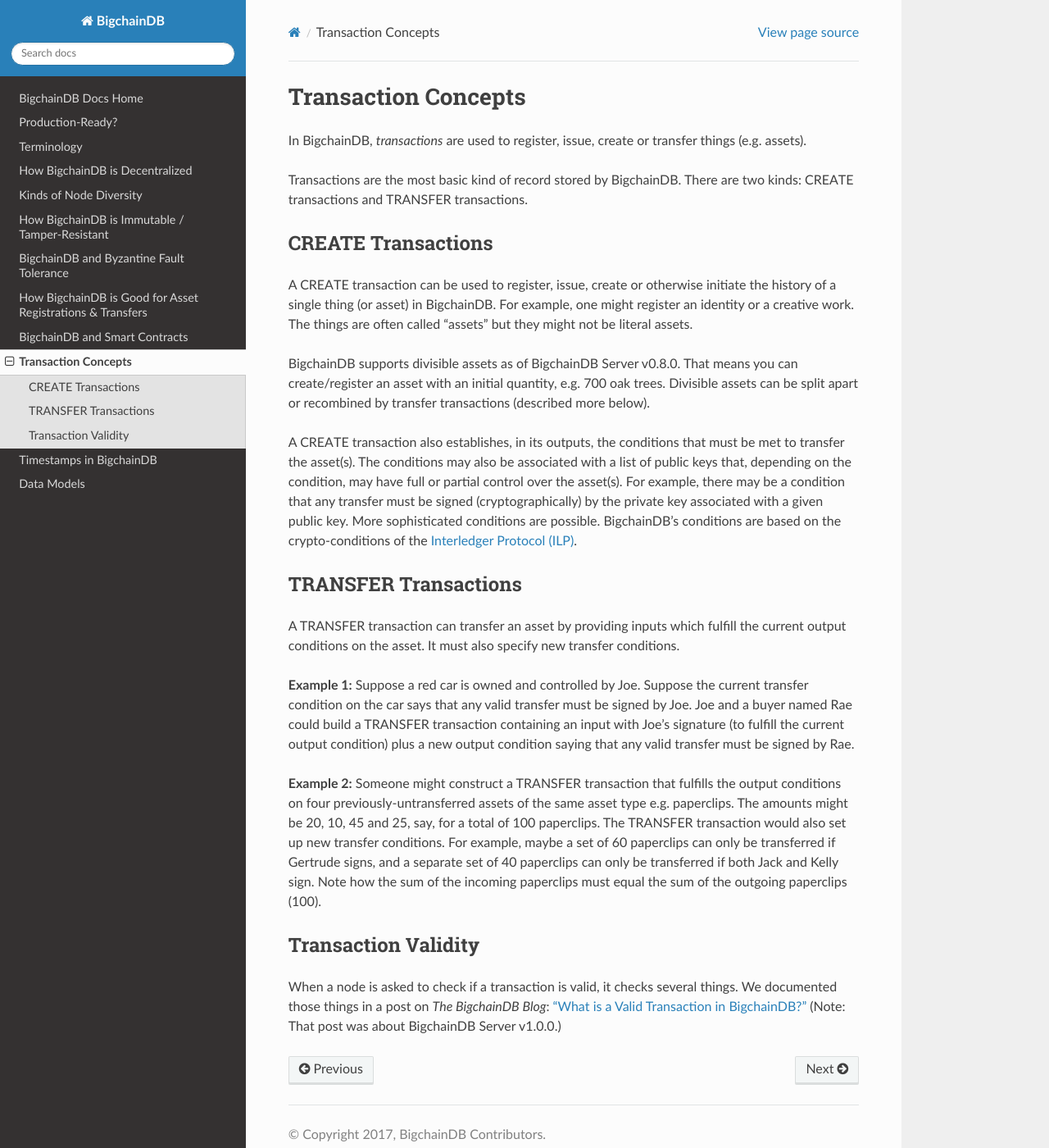
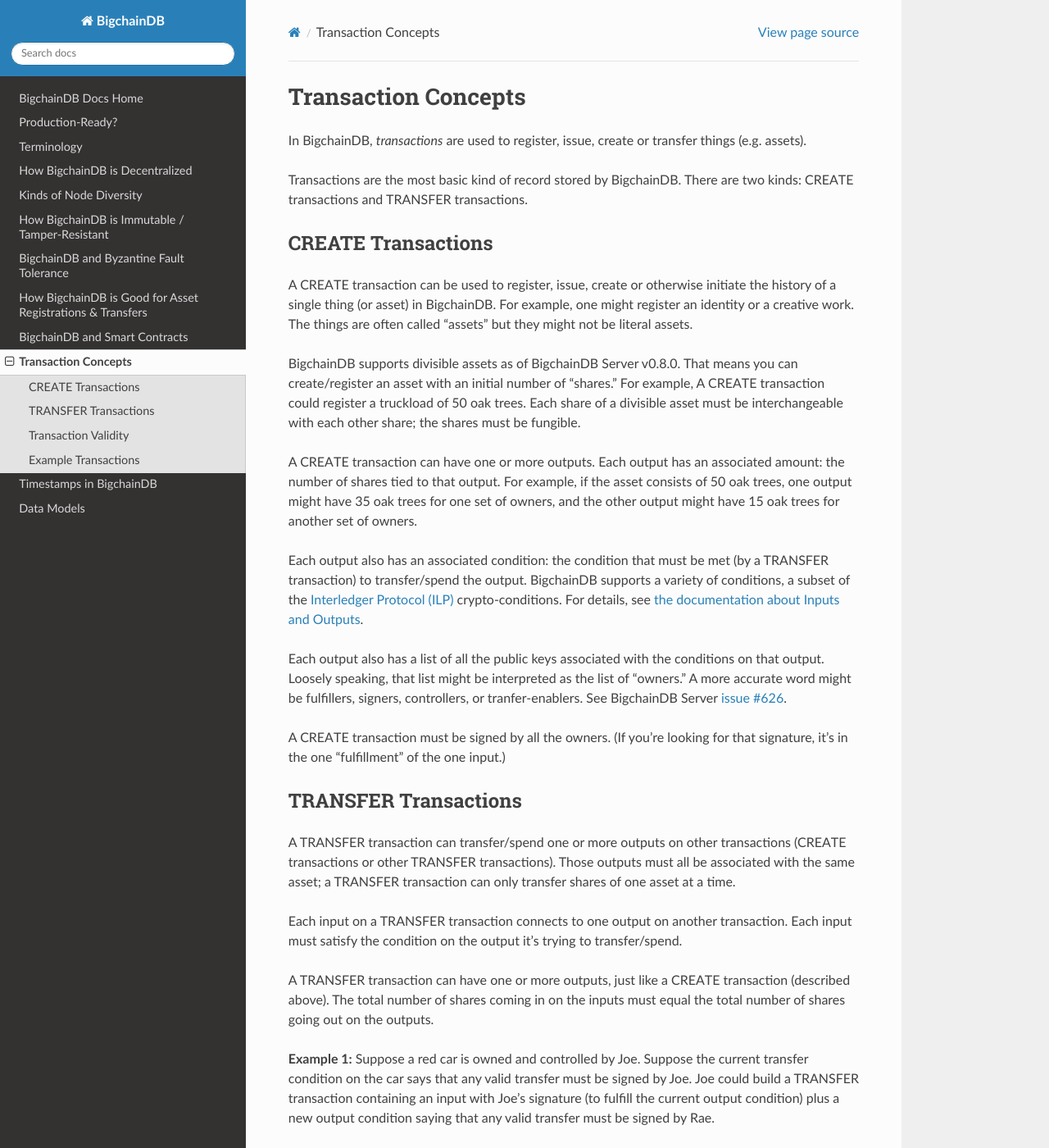
Before and after one commit to thematerials-network/bigchaindb-node, a Sphinx documentation site: the page built from bigchaindb/docs/root/source/transaction-concepts.md, in a window 1280 px wide and 1400 px high. Shown: the whole window at 82% size. Built offline with Sphinx 7.4.7 and the Read the Docs theme 2.0.0, drawn with Linux system fonts in a browser that asks for light colours; some of the changed text lies outside the part shown.

Commit message:
Updated CC-related root docs

```diff
--- a/bigchaindb/docs/root/source/transaction-concepts.md
+++ b/bigchaindb/docs/root/source/transaction-concepts.md
@@ -15,30 +15,57 @@ one might register an identity or a creative work. The things are often called
 "assets" but they might not be literal assets.
 
 BigchainDB supports divisible assets as of BigchainDB Server v0.8.0.
-That means you can create/register an asset with an initial quantity,
-e.g. 700 oak trees. Divisible assets can be split apart or recombined
-by transfer transactions (described more below).
+That means you can create/register an asset with an initial number of "shares."
+For example, A CREATE transaction could register a truckload of 50 oak trees.
+Each share of a divisible asset must be interchangeable with each other share;
+the shares must be fungible.
 
-A CREATE transaction also establishes, in its outputs, the conditions that must
-be met to transfer the asset(s). The conditions may also be associated with a
-list of public keys that, depending on the condition, may have full or partial
-control over the asset(s). For example, there may be a condition that any
-transfer must be signed (cryptographically) by the private key associated with a
-given public key. More sophisticated conditions are possible. BigchainDB's
-conditions are based on the crypto-conditions of the [Interledger Protocol
-(ILP)](https://interledger.org/).
+A CREATE transaction can have one or more outputs.
+Each output has an associated amount: the number of shares tied to that output.
+For example, if the asset consists of 50 oak trees,
+one output might have 35 oak trees for one set of owners,
+and the other output might have 15 oak trees for another set of owners.
+
+Each output also has an associated condition: the condition that must be met
+(by a TRANSFER transaction) to transfer/spend the output.
+BigchainDB supports a variety of conditions,
+a subset of the [Interledger Protocol (ILP)](https://interledger.org/)
+crypto-conditions. For details, see
+[the documentation about Inputs and Outputs](https://docs.bigchaindb.com/projects/server/en/latest/data-models/inputs-outputs.html).
+
+Each output also has a list of all the public keys associated
+with the conditions on that output.
+Loosely speaking, that list might be interpreted as the list of "owners."
+A more accurate word might be fulfillers, signers, controllers,
+or tranfer-enablers.
+See BigchainDB Server [issue #626](https://github.com/bigchaindb/bigchaindb/issues/626).
+
+A CREATE transaction must be signed by all the owners.
+(If you're looking for that signature,
+it's in the one "fulfillment" of the one input.)
 
 
 ## TRANSFER Transactions
 
-A TRANSFER transaction can transfer an asset
-by providing inputs which fulfill the current output conditions on the asset.
-It must also specify new transfer conditions.
+A TRANSFER transaction can transfer/spend one or more outputs
+on other transactions (CREATE transactions or other TRANSFER transactions).
+Those outputs must all be associated with the same asset;
+a TRANSFER transaction can only transfer shares of one asset at a time.
+
+Each input on a TRANSFER transaction connects to one output
+on another transaction.
+Each input must satisfy the condition on the output it's trying
+to transfer/spend.
+
+A TRANSFER transaction can have one or more outputs,
+just like a CREATE transaction (described above).
+The total number of shares coming in on the inputs must equal
+the total number of shares going out on the outputs.
 
 **Example 1:** Suppose a red car is owned and controlled by Joe.
 Suppose the current transfer condition on the car says
 that any valid transfer must be signed by Joe.
-Joe and a buyer named Rae could build a TRANSFER transaction containing
+Joe could build a TRANSFER transaction containing
 an input with Joe's signature (to fulfill the current output condition)
 plus a new output condition saying that any valid transfer
 must be signed by Rae.
@@ -62,3 +89,11 @@ When a node is asked to check if a transaction is valid, it checks several
 things. We documented those things in a post on *The BigchainDB Blog*:
 ["What is a Valid Transaction in BigchainDB?"](https://blog.bigchaindb.com/what-is-a-valid-transaction-in-bigchaindb-9a1a075a9598)
 (Note: That post was about BigchainDB Server v1.0.0.)
+
+
+## Example Transactions
+
+There are example BigchainDB transactions in
+[the HTTP API documentation](https://docs.bigchaindb.com/projects/server/en/latest/http-client-server-api.html)
+and
+[the Python Driver documentation](https://docs.bigchaindb.com/projects/py-driver/en/latest/usage.html).
```
Also changed, not shown: bigchaindb/docs/root/source/smart-contracts.rst (+3 -6 lines).
